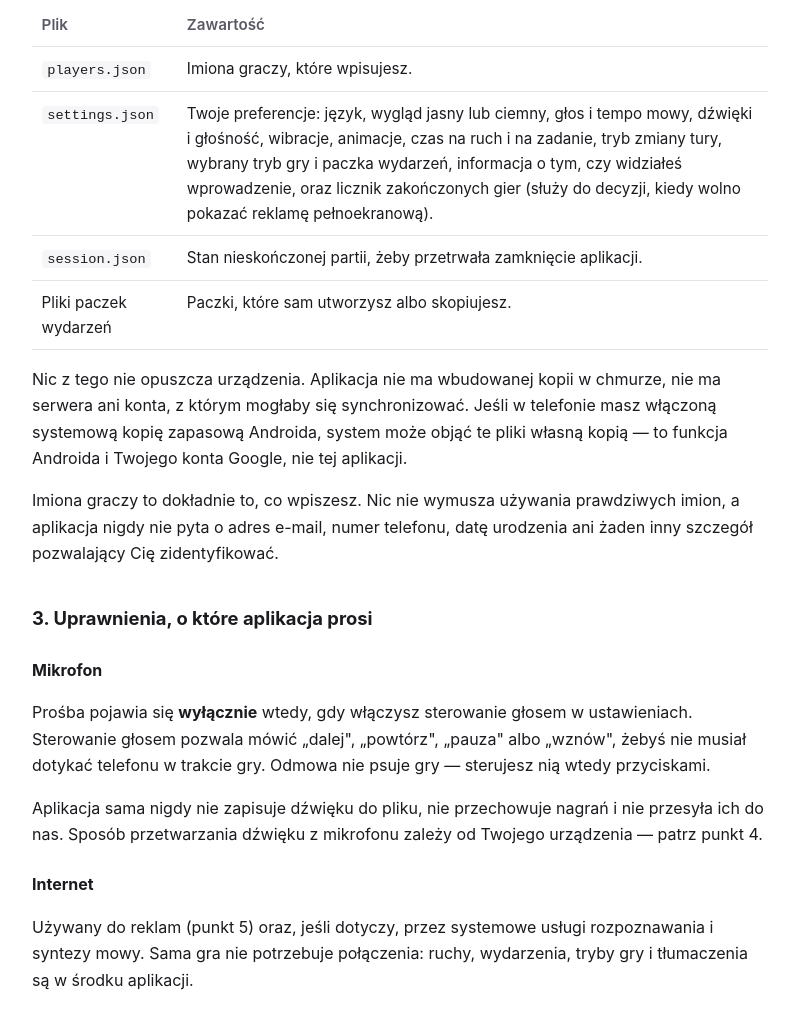
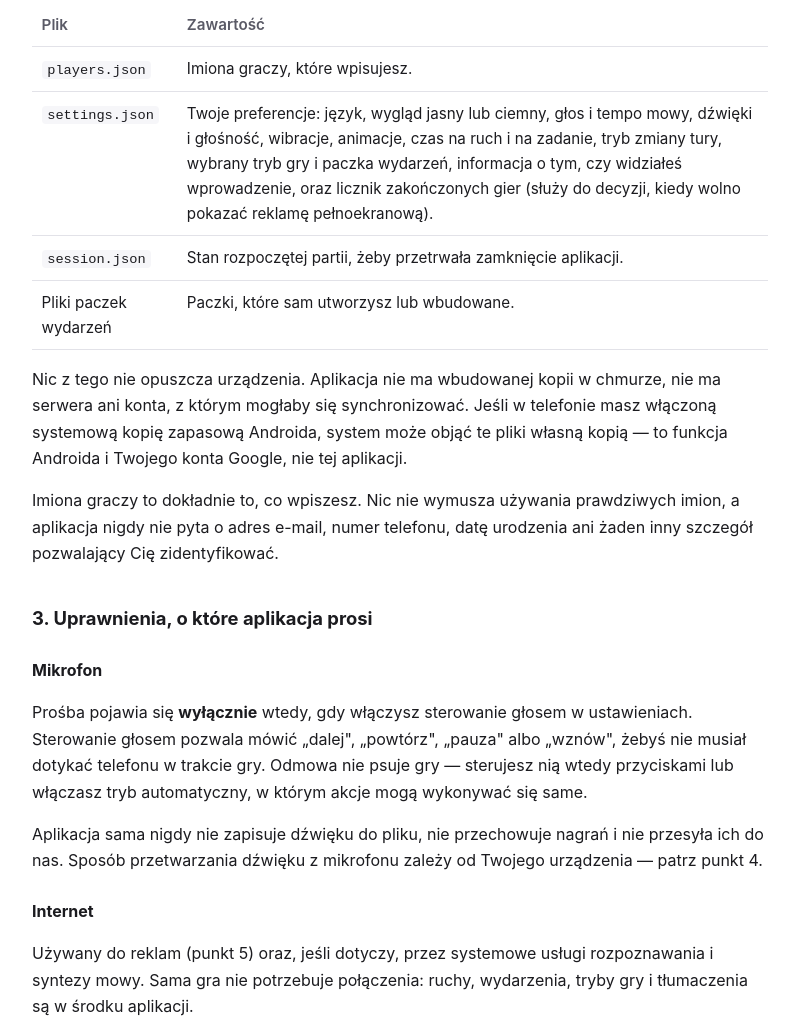
Before and after one commit to MichalPajor/twisterCompanion, a plain HTML site: page docs/pl.html in a window 1280 px wide. Shown: the part 706-1728 px from the top of the page, without its empty margins (240-1034 px from the left). Drawn offline with Linux system fonts and the light colour scheme.

Commit message:
docs: aktualizacja pl polityki prywatnosci

```diff
--- a/docs/pl.html
+++ b/docs/pl.html
@@ -14,7 +14,7 @@
 <p class="jezyki"><a href="index.html">English version</a> · <strong>Polski</strong></p>
 
 <div class="skrot">
-<p><strong>Wersja krótka.</strong> Twister Companion nie ma kont, nie ma logowania i nie ma analityki. Wszystko, co wpiszesz — imiona graczy, ustawienia, własne paczki wydarzeń — zostaje w prywatnym magazynie aplikacji na Twoim telefonie i nigdzie nie jest wysyłane.</p>
+<p><strong>Skrócony opis.</strong> Twister Companion nie obsługuje kont, nie ma logowania ani analityki. Wszystko, co wpiszesz — imiona graczy, ustawienia, własne paczki wydarzeń — zostaje w pamięci aplikacji na Twoim telefonie i nigdzie nie jest wysyłane.</p>
 <p>Dwie rzeczy angażują inne firmy i obie są opisane niżej w szczegółach: <strong>reklamy</strong> (Google AdMob) oraz — jeśli włączysz sterowanie głosem — <strong>rozpoznawanie mowy</strong>, które na części urządzeń obsługuje usługa systemowa przez sieć.</p>
 </div>
 
@@ -28,15 +28,15 @@
 <tr><th>Plik</th><th>Zawartość</th></tr>
 <tr><td><code>players.json</code></td><td>Imiona graczy, które wpisujesz.</td></tr>
 <tr><td><code>settings.json</code></td><td>Twoje preferencje: język, wygląd jasny lub ciemny, głos i tempo mowy, dźwięki i głośność, wibracje, animacje, czas na ruch i na zadanie, tryb zmiany tury, wybrany tryb gry i paczka wydarzeń, informacja o tym, czy widziałeś wprowadzenie, oraz licznik zakończonych gier (służy do decyzji, kiedy wolno pokazać reklamę pełnoekranową).</td></tr>
-<tr><td><code>session.json</code></td><td>Stan nieskończonej partii, żeby przetrwała zamknięcie aplikacji.</td></tr>
-<tr><td>Pliki paczek wydarzeń</td><td>Paczki, które sam utworzysz albo skopiujesz.</td></tr>
+<tr><td><code>session.json</code></td><td>Stan rozpoczętej partii, żeby przetrwała zamknięcie aplikacji.</td></tr>
+<tr><td>Pliki paczek wydarzeń</td><td>Paczki, które sam utworzysz lub wbudowane.</td></tr>
 </table>
 <p>Nic z tego nie opuszcza urządzenia. Aplikacja nie ma wbudowanej kopii w chmurze, nie ma serwera ani konta, z którym mogłaby się synchronizować. Jeśli w telefonie masz włączoną systemową kopię zapasową Androida, system może objąć te pliki własną kopią — to funkcja Androida i Twojego konta Google, nie tej aplikacji.</p>
 <p>Imiona graczy to dokładnie to, co wpiszesz. Nic nie wymusza używania prawdziwych imion, a aplikacja nigdy nie pyta o adres e-mail, numer telefonu, datę urodzenia ani żaden inny szczegół pozwalający Cię zidentyfikować.</p>
 
 <h2>3. Uprawnienia, o które aplikacja prosi</h2>
 <h3>Mikrofon</h3>
-<p>Prośba pojawia się <strong>wyłącznie</strong> wtedy, gdy włączysz sterowanie głosem w ustawieniach. Sterowanie głosem pozwala mówić „dalej", „powtórz", „pauza" albo „wznów", żebyś nie musiał dotykać telefonu w trakcie gry. Odmowa nie psuje gry — sterujesz nią wtedy przyciskami.</p>
+<p>Prośba pojawia się <strong>wyłącznie</strong> wtedy, gdy włączysz sterowanie głosem w ustawieniach. Sterowanie głosem pozwala mówić „dalej", „powtórz", „pauza" albo „wznów", żebyś nie musiał dotykać telefonu w trakcie gry. Odmowa nie psuje gry — sterujesz nią wtedy przyciskami lub włączasz tryb automatyczny, w którym akcje mogą wykonywać się same.</p>
 <p>Aplikacja sama nigdy nie zapisuje dźwięku do pliku, nie przechowuje nagrań i nie przesyła ich do nas. Sposób przetwarzania dźwięku z mikrofonu zależy od Twojego urządzenia — patrz punkt 4.</p>
 <h3>Internet</h3>
 <p>Używany do reklam (punkt 5) oraz, jeśli dotyczy, przez systemowe usługi rozpoznawania i syntezy mowy. Sama gra nie potrzebuje połączenia: ruchy, wydarzenia, tryby gry i tłumaczenia są w środku aplikacji.</p>
@@ -79,7 +79,7 @@
 </ul>
 
 <h2>7. Dzieci</h2>
-<p>Aplikacja <strong>nie jest skierowana do dzieci poniżej 13 lat</strong> i świadomie nie zbieramy od nich żadnych danych. Zawiera tryb „Dla dzieci" i dziecięcą paczkę wydarzeń, ale są one po to, żeby osoba dorosła mogła poprowadzić łagodniejszą grę dla rodziny — aplikację ma ustawiać i prowadzić dorosły. Część wbudowanych paczek wydarzeń zawiera treści przeznaczone dla dorosłych.</p>
+<p>Aplikacja <strong>nie jest skierowana do dzieci poniżej 13 lat</strong> i świadomie nie zbieramy od nich żadnych danych. Zawiera tryb „Dla dzieci" i dziecięcą paczkę wydarzeń, ale są one po to, żeby osoba starsza mogła poprowadzić łagodniejszą grę dla rodziny.</p>
 
 <h2>8. Usuwanie danych</h2>
 <p>Ponieważ wszystko jest zapisywane lokalnie, decyzja zawsze należy do Ciebie:</p>
```
